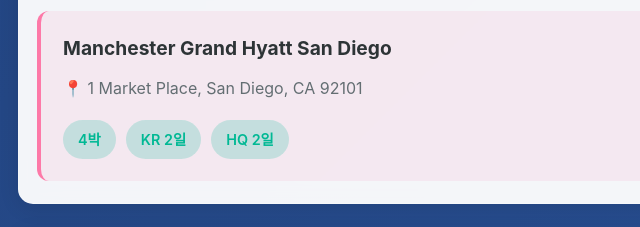
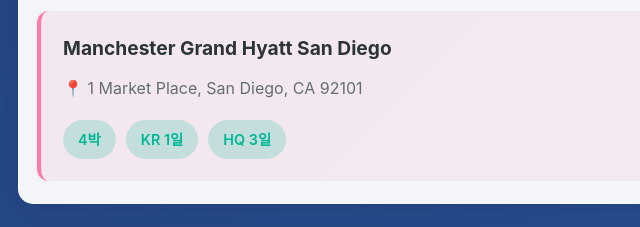
Before and after one commit to ohhmoon85-ops/USA-TDY, a plain HTML site: page index.html in a window 1280 px wide. Shown: the part 1560-1787 px from the top of the page, 0-640 px from the left. Drawn offline with Linux system fonts and the light colour scheme.

Commit message:
Update index.html

```diff
--- a/index.html
+++ b/index.html
@@ -466,8 +466,8 @@
                         <div class="address">📍 1 Market Place, San Diego, CA 92101</div>
                         <div class="payment-badges">
                             <span class="payment-badge">4박</span>
-                            <span class="payment-badge">KR 2일</span>
-                            <span class="payment-badge">HQ 2일</span>
+                            <span class="payment-badge">KR 1일</span>
+                            <span class="payment-badge">HQ 3일</span>
                         </div>
                     </div>
                 </div>
```
